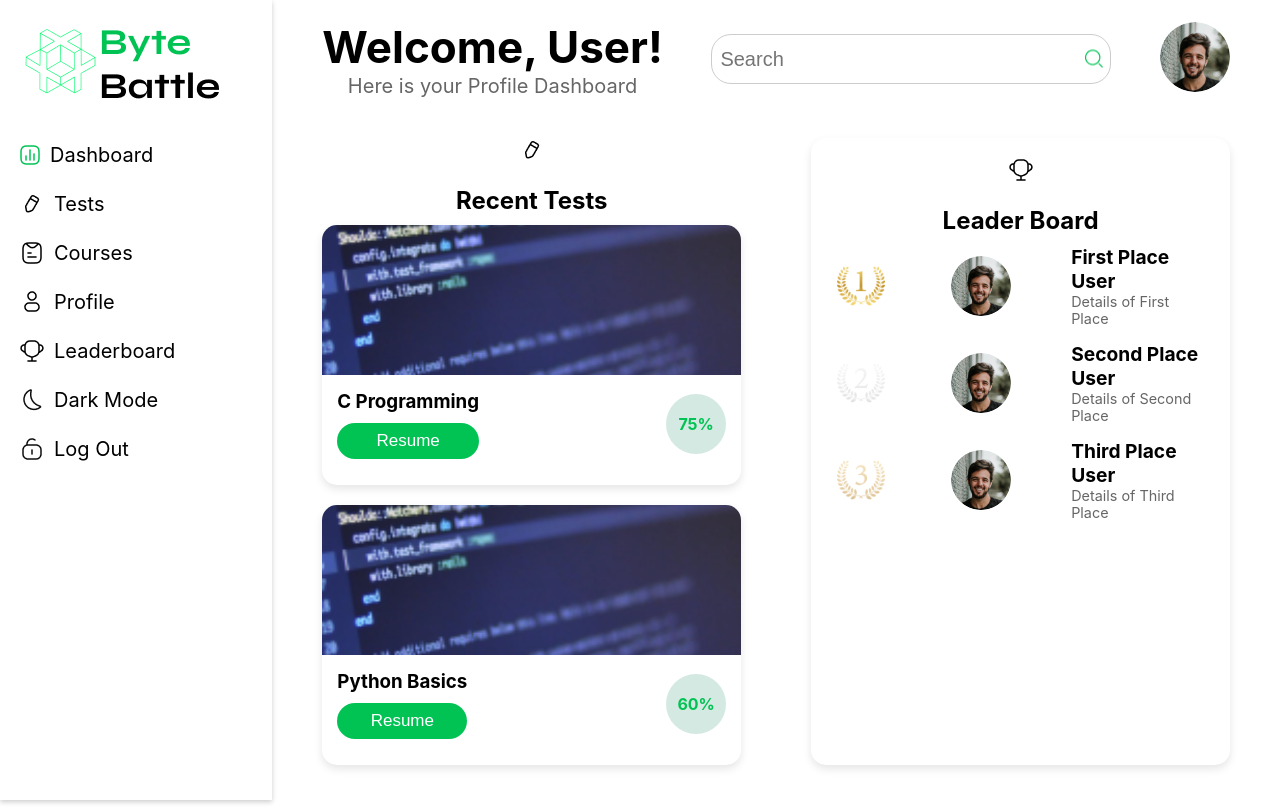
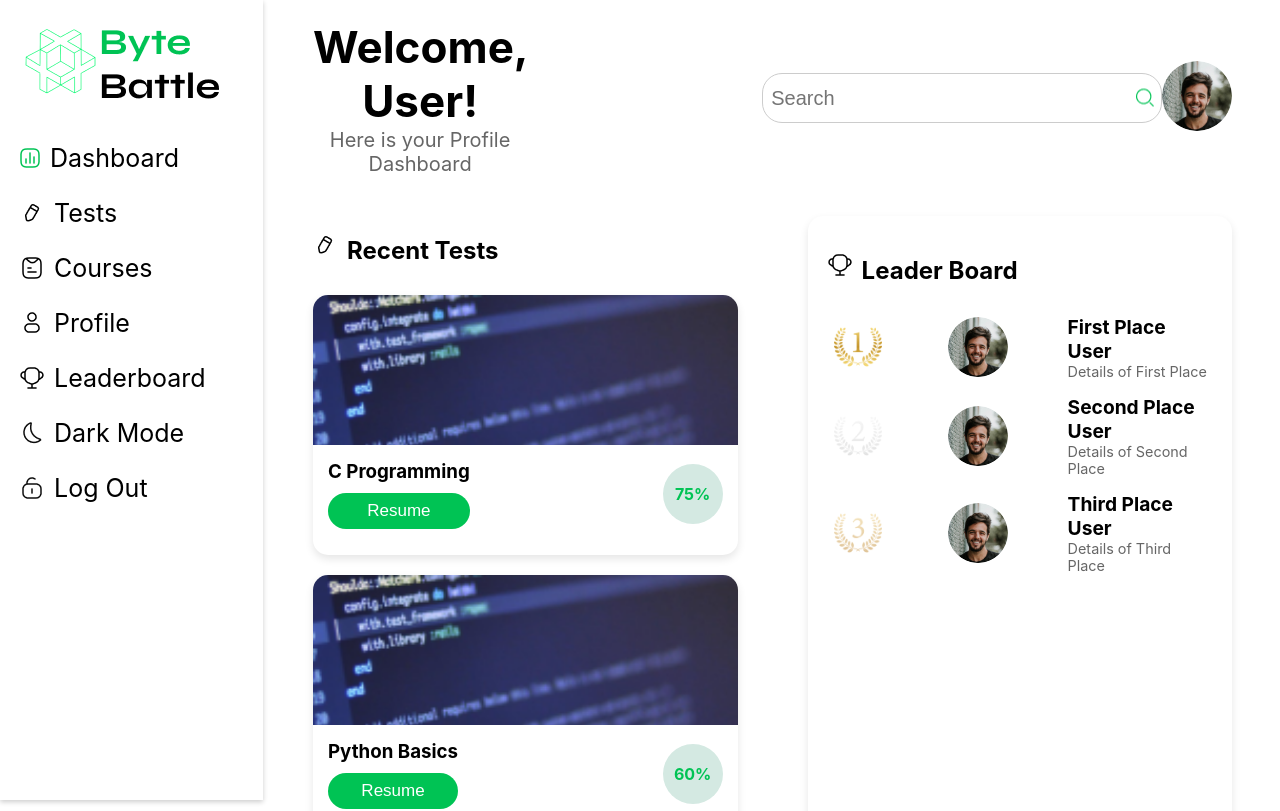
Before and after one commit to Ali-H-Hassan/ByteBattles-CodingAdventure, a React (Create React App) app in the folder frontend/: page /Dashboard in a window 1280 px wide. Shown: the top 811 px of the page. Built offline with nearby package versions, Linux system fonts and the light colour scheme.

Commit message:
Frontend <> Bug Fix

```diff
--- a/frontend/src/components/DashHeader/DashHeader.css
+++ b/frontend/src/components/DashHeader/DashHeader.css
@@ -12,6 +12,7 @@
 
 .search-bar {
   position: relative;
+  padding-left: 235px;
 }
 
 .search-bar input {
--- a/frontend/src/components/RecentTests/RecentTests.css
+++ b/frontend/src/components/RecentTests/RecentTests.css
@@ -70,3 +70,10 @@ h3 {
 .test-progress.red span {
   color: #ff6b6b;
 }
+.section-header {
+  display: flex;
+  align-items: center;
+  gap: 10px;
+  margin-bottom: 20px;
+  flex-direction: row; /* Ensuring the items are in a row */
+}
--- a/frontend/src/components/Sidebar/Sidebar.css
+++ b/frontend/src/components/Sidebar/Sidebar.css
@@ -4,7 +4,7 @@
   align-items: flex-start;
   gap: 5px;
   box-shadow: 0 2px 5px rgba(0, 0, 0, 0.2);
-  font-size: 20px;
+  font-size: 25px;
   width: 350px;
 }
 
--- a/frontend/src/pages/Dashboard/Dashboard.jsx
+++ b/frontend/src/pages/Dashboard/Dashboard.jsx
@@ -34,9 +34,9 @@ function Dashboard() {
               <Statistics />
             </>
           )}
-          {selectedOption === "courses" && <CoursesDisplay />}
-          {selectedOption === "profile" && <EditProfile />}
         </div>
+        {selectedOption === "courses" && <CoursesDisplay />}
+        {selectedOption === "profile" && <EditProfile />}
       </div>
     </div>
   );
```
